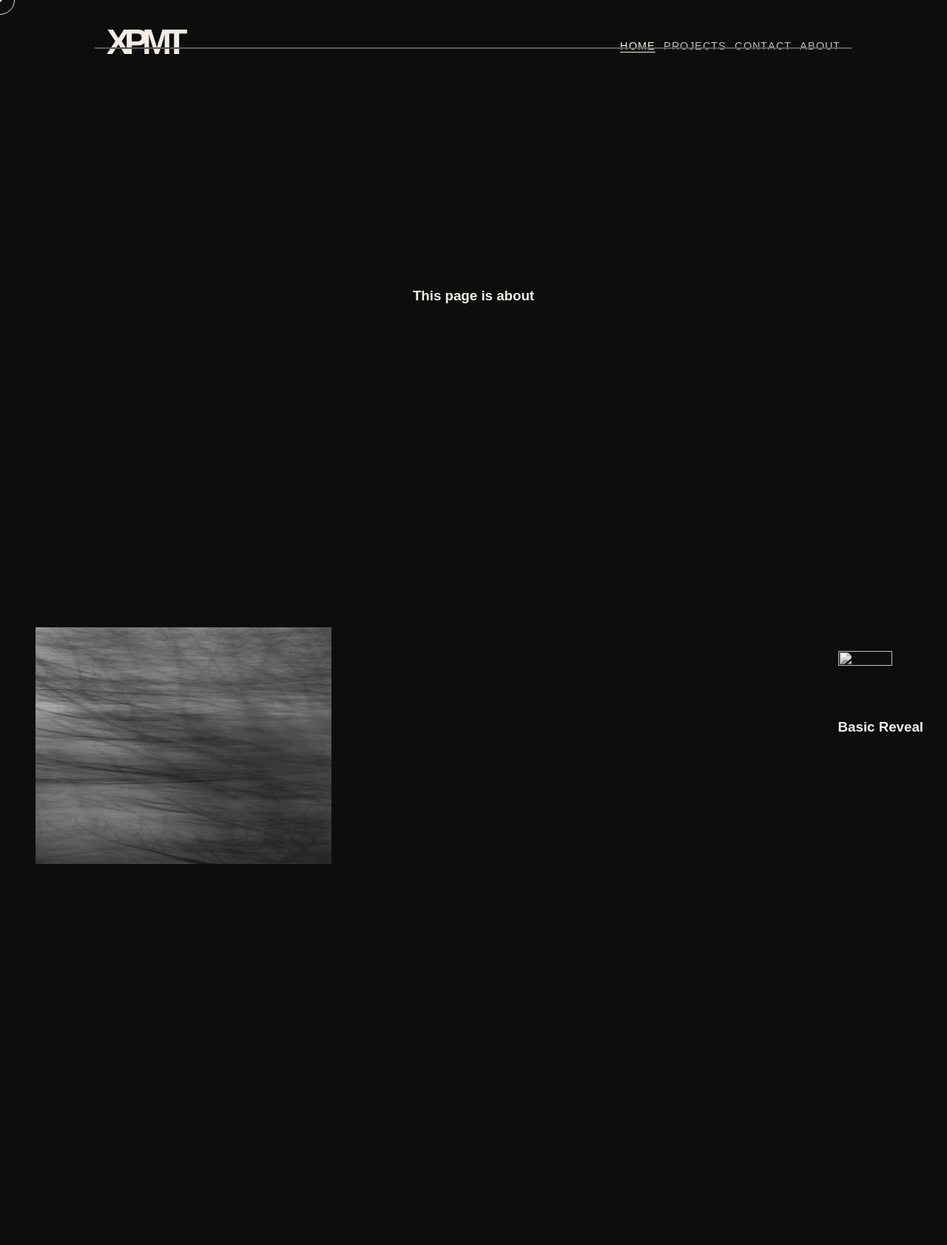
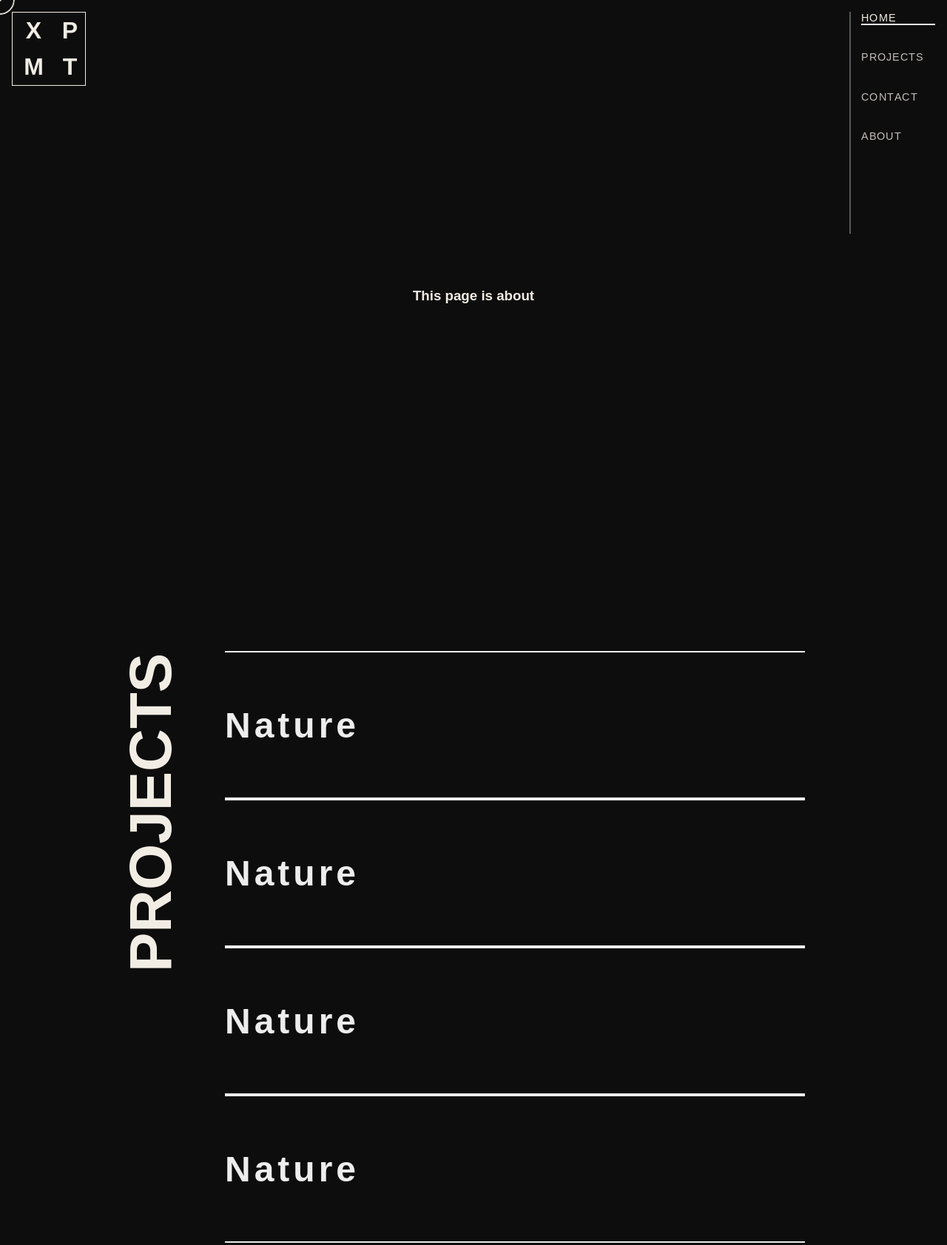
Before and after one commit to Vincent-Wirwicki/Creative-Dev-And-Vanilla-Js, a plain HTML site: page index.html in a window 1280 px wide. Shown: the top 1683 px of the page at 74% size. Drawn offline with Linux system fonts and the light colour scheme.

Commit message:
preload changed / cursor clip path / some layout change

```diff
--- a/css/main.css
+++ b/css/main.css
@@ -9,6 +9,8 @@
 :root {
   --color-text: #f2ede4;
   --color-bg: #0d0d0d;
+  --delay:30ms;
+  --cursor-radius:30px
 }
 
 body {
@@ -17,6 +19,7 @@ body {
   background: var(--color-bg);
   user-select: none;
   cursor: none;
+  overflow-y: hidden;
 }
 
 span {
@@ -26,74 +29,185 @@ span {
 .cursor {
   position: fixed;
   z-index: 99;
-  width: 5px;
-  height: 5px;
+  width: 40px;
+  height: 40px;
   border-radius: 50%;
-  will-change: transform;
-  background-color: var(--color-text);
+  clip-path: circle(50% at 50% 50%);
+  will-change: transform, clip-path;
+  background: none;
   pointer-events: none;
   mix-blend-mode: difference;
+  border: 2px solid var(--color-text);
+  transition: clip-path 300ms ease-out;
 }
 
 .cursor:nth-of-type(2) {
-  width: 40px;
-  height: 40px;
-  /* background-size: 0%; */
-  transition: background 300ms ease;
+  clip-path: circle(5% at 50% 50%);
+  background-color: var(--color-text);
+}
+
+.cursor.hover{
+  clip-path:circle(20% at 50% 50%)
+}
+
+.cursor:nth-of-type(2).hover{
+  clip-path: circle(50% at 50% 50%)
+}
+
+.pre__load {
+  position: fixed;
+  top: 0;
+  left: 0;
+  background: var(--color-bg);
+  z-index: 98;
+  width: 100%;
+  height: 100vh;
+  display: flex;
+  justify-content: center;
+  align-items: center;
+  opacity: 1;
+  transition: 500ms ease-out opacity;
+}
+
+.pre__load.fade__out {
+  opacity: 0;
+  translate: transformY(-100%)
+}
+
+.pre__load__grid__text {
+  height: 300px;
+  width: 300px;
+  display: grid;
+  justify-items: center;
+  align-items: center;
+  grid-template-columns: repeat(2, 1fr);
+  grid-template-rows: repeat(2, 1fr);
   border: 1px solid var(--color-text);
+  clip-path: inset(0 0 0 0);
+}
+
+.pre__load__wrap__letter {
+  animation: 2s 1 cubic-bezier(0.83, 0, 0.17, 1);
+  width: 3rem;
+  height: 3rem;
+  overflow: hidden;
+}
+
+.pre__load__letter {
+  font-size: 3rem;
+  transition: transform 300ms cubic-bezier(0.83, 0, 0.17, 1);
+}
+
+.pre__load__letter.fade__out {
+  transform: translateY(150%) scaleY(2);
+}
+
+.pre__load__wrap__letter:nth-of-type(1) {
+  animation-name: translate-1;
+  animation-delay: var(--delay)
+}
+
+.pre__load__wrap__letter:nth-of-type(2) {
+  animation-name: translate-2;
+  animation-delay: calc(var(--delay)*2)
+}
+
+.pre__load__wrap__letter:nth-of-type(3) {
+  animation-name: translate-3;
+  animation-delay: calc(var(--delay)*3)
+}
+
+.pre__load__wrap__letter:nth-of-type(4) {
+  animation-name: translate-4;
+  animation-delay: calc(var(--delay)*4)
+}
+
+@keyframes translate-1 {
+  25% {transform: translate(150px, 0)}
+  50% {transform: translate(150px, 150px)}
+  75% {transform: translate(0px, 150px)}
+}
+
+@keyframes translate-2 {
+  25% {transform: translate(0, 150px)}
+  50% {transform: translate(-150px, 150px)}
+  75% {transform: translate(-150px, 0)}
+}
+
+@keyframes translate-3 {
+  25% {transform: translate(0, -150px)}
+  50% {transform: translate(150px, -150px)}
+  75% {transform: translate(150px, 0)}
+}
+
+@keyframes translate-4 {
+  25% {transform: translate(-150px, 0)}
+  50% {transform: translate(-150px, -150px)}
+  75% {transform: translate(0px, -150px)}
+}
+
+.logo__wrap{
+  position:fixed;
+  top:1rem;
+  left: 1rem;
+  height:100px;
+  width: 100px;
+  display: grid;
+  justify-items: center;
+  align-items: center;
+  grid-template-columns: repeat(2, 1fr);
+  grid-template-rows: repeat(2, 1fr);
+  border: solid 1px var(--color-text);
+}
+
+.logo {
+  text-transform: uppercase;
+  font-size: 2rem;
+  letter-spacing: -8px;
+}
+
+.logo:hover{
+  transform: scaleX(1.8);
 }
 
 nav {
   position: fixed;
-  left: 10%;
+  top: 1rem;
+  right: 1rem;
   z-index: 2;
-  width: 80%;
-  height: 100px;
+  width: 100px;
+  height: 200px;
   display: flex;
-  align-items: flex-end;
-  justify-content: space-between;
-  padding: 1rem;
-}
-
-.logo {
-  text-transform: uppercase;
-  font-size: 3rem;
-  letter-spacing: -8px;
-}
-
-.nav__menu {
-  height: 30px;
-  width: 30%;
-  display: flex;
+  flex-direction: column;
+  /* align-items: flex-end; */
   justify-content: space-between;
 }
 
-.nav__wrap__text {
-  height: 30px;
+.nav__wrap {
+  height: 40px;
+  width: 100%;
   font-weight: 400;
   opacity: 0.8;
+  overflow: hidden;
   transition: opacity 300ms ease-in;
 }
 
-.nav__wrap__text.active {
+.nav__wrap.active {
   opacity: 1;
 }
 
 .nav__wrap__text {
-  height: fit-content;
-  width: fit-content;
   font-size: 0.9rem;
   letter-spacing: 1px;
   text-transform: uppercase;
   overflow: hidden;
-  height: 20px;
 }
 
 .nav__wrap__text>.nav__text>span {
   will-change: transform;
   transform-style: preserve-3d;
   transform-origin: bottom;
-  transition: transform 300ms cubic-bezier(0.37, 0, 0.63, 1);
+  transition: transform 400ms cubic-bezier(0.37, 0, 0.63, 1);
 }
 
 .nav__wrap__text>.nav__text:first-child>span {
@@ -115,7 +229,7 @@ nav {
 
 .nav__underline {
   display: block;
-  height: 1px;
+  height: 2px;
   width: 100%;
   background: var(--color-text);
   clip-path: inset(0 100% 0 0);
@@ -129,56 +243,19 @@ nav {
 .scroll__progress {
   position: fixed;
   z-index: 2;
-  top: 8%;
-  left: 10%;
-  height: 2px;
-  width: 80%;
+  top: 1rem;
+  right:130px;
+  height: 300px;
+  width: 2px;
   background: #585859;
 }
 
 .scroll__progress__inner {
   background: var(--color-text);
-  width: 0%;
-  height: 100%;
-  will-change: width;
-  transition: width 300ms ease-out;
-}
-
-.pre__load {
-  position: fixed;
-  top: 0;
-  left: 0;
-  background: var(--color-bg);
-  z-index: 98;
   width: 100%;
-  height: 100vh;
-  opacity: 1;
-  transition: 500ms ease-out opacity;
-}
-
-.pre__load.fade__out {
-  opacity: 0;
-  translate: transformY(-100%)
-}
-
-.pre__load__wrap {
-  position: fixed;
-  top: 0;
-  left: 0;
-  width: 100%;
-  height: 100vh;
-  display: flex;
-  justify-content: center;
-  align-items: center;
-  z-index: 999;
-  background: none;
-}
-
-.pre__load__text {
-  text-transform: uppercase;
-  letter-spacing: 2px;
-  font-size: 3rem;
-  transform: translate(-50%, -50%);
+  height: 0%;
+  will-change: height;
+  transition: height 300ms ease-out;
 }
 
 .home {
@@ -189,41 +266,49 @@ nav {
   justify-content: center;
 }
 
-.welcome {
-  font-size: 7rem;
-  font-weight: 100;
-  text-transform: uppercase;
-  color: var(--color-pink);
-}
-
-.welcome__wrap__txt {
-  overflow: hidden;
-}
-
-.welcome__wrap__txt>h3 {
-  transform: translate(0, -100%);
-  transition: 400ms ease-out transform;
-  will-change: transform;
-}
-
 .project {
   width: 100%;
   height: 200vh;
   display: grid;
-  grid-template-columns: repeat(4, 400px);
-  grid-template-rows: repeat(4, 400px);
-  grid-gap: 1rem;
-  padding: 3rem;
+  grid-template-columns: 20% 70%;
+  grid-template-rows: repeat(4, 200px);
+  grid-row-gap: 1rem;
+  padding: 5rem;
   /* background: red; */
 }
 
-.project__wrap__img {
+.project__wrap__section__title{
   width: fit-content;
   height: fit-content;
+  transform: rotate(-90deg) translate(-40%, -100%);
+  grid-area: 1/1/3/1;
+}
+
+.project__section__title{
+  font-size: 5rem;
+  text-transform: uppercase;
+}
+
+.project__wrap {
+  width: 100%;
+  height: 100%;
   overflow: hidden;
-  justify-self: end;
+  display: flex;
+  flex-direction: column;
+  justify-content: space-between;
   filter: grayscale(100%);
   transition: clip-path 600ms ease-out;
+}
+
+.project__title{
+  font-size: 3rem;
+  letter-spacing: 5px;
+}
+
+.project__line{
+  height:2px;
+  width:100%;
+  background: var(--color-text);
 }
 
 .project__img {
@@ -241,7 +326,6 @@ nav {
 }
 
 .project__wrap__img:nth-of-type(1) {
-  grid-area: 1/2/2/4;
   clip-path: inset(0 100% 0 0);
   padding: 2rem;
 }
--- a/index.html
+++ b/index.html
@@ -1,30 +1,40 @@
 <!DOCTYPE html>
 <html lang="en">
+
 <head>
   <meta charset="UTF-8" />
   <meta http-equiv="X-UA-Compatible" content="IE=edge" />
   <meta name="viewport" content="width=device-width, initial-scale=1.0" />
   <link rel="stylesheet" href="css/main.css" />
-    <title>Document</title>
+  <title>Creative dev</title>
 </head>
+
 <body>
   <div class="cursor"></div>
-    <div class="cursor">go to</div>
+  <div class="cursor"></div>
   <div class="pre__load">
-      <div class="pre__load__wrap">
-        <div class="pre__load__wrap__text">
-          <h3 class="pre__load__text"></h3>
-          <!-- <span></span> -->
-          <!-- <p class="pre__load__timer"></p> -->
+    <div class="pre__load__grid__text">
+      <div class="pre__load__wrap__letter">
+        <h3 class="pre__load__letter">X</h3>
       </div>
-        <!-- <svg viewBox="0 0 100 100">
-          <circle></circle>
-        </svg> -->
+      <div class="pre__load__wrap__letter">
+        <h3 class="pre__load__letter">P</h3>
+      </div>
+      <div class="pre__load__wrap__letter">
+        <h3 class="pre__load__letter">M</h3>
+      </div>
+      <div class="pre__load__wrap__letter">
+        <h3 class="pre__load__letter">T</h3>
       </div>
     </div>
+  </div>
+  <div class="logo__wrap">
+    <h1 class="logo">X</h1>
+    <h1 class="logo">P</h1>
+    <h1 class="logo">M</h1>
+    <h1 class="logo">T</h1>
+  </div>
   <nav>
-      <h1 class="logo">XPMT</h1>
-        <div class="nav__menu">
       <div class="nav__wrap">
         <div class="nav__wrap__text">
           <p class="nav__text">Home</p>
@@ -49,7 +59,6 @@
         </div>
         <span class="nav__underline"></span>
       </div>
-        </div>
   </nav>
   <div class="scroll__progress">
     <div class="scroll__progress__inner"></div>
@@ -59,14 +68,43 @@
       <h3>This page is about</h3>
     </section>
     <section id="1" class="project">
-          <!-- <h3>Photos</h3> -->
-          <div class="project__wrap__img">
-            <img class="project__img" src="./img/sagar-somsaale-nIp_Z2UIaSs-unsplash.jpg" alt="">
-            <h3>Basic Reveal</h3>
-
+      <div class="project__wrap__section__title">
+        <h3 class="project__section__title">Projects</h3>
+      </div>
+      <div>
+        <div class="project__wrap">
+          <span class="project__line"></span>
+          <h4 class="project__title">Nature</h4>
+          <!-- <img class="project__img" src="./img/sagar-somsaale-nIp_Z2UIaSs-unsplash.jpg" alt=""> -->
+          <span class="project__line"></span>
+        </div>
+        <div class="project__wrap">
+          <span class="project__line"></span>
+          <h4 class="project__title">Nature</h4>
+          <span class="project__line"></span>
+          <!-- <img class="project__img" src="./img/sagar-somsaale-nIp_Z2UIaSs-unsplash.jpg" alt=""> -->
         </div>
         <div class="project__wrap__img">
-            <img class="project__img" src="./img/fabian-jones-ZD1ixbARhkc-unsplash.webp" alt="">
+          <!-- <img class="project__img" src="./img/fabian-jones-ZD1ixbARhkc-unsplash.webp" alt=""> -->
+        </div>
+        <div class="project__wrap">
+          <span class="project__line"></span>
+          <h4 class="project__title">Nature</h4>
+          <span class="project__line"></span>
+          <!-- <img class="project__img" src="./img/sagar-somsaale-nIp_Z2UIaSs-unsplash.jpg" alt=""> -->
+        </div>
+        <div class="project__wrap__img">
+          <!-- <img class="project__img" src="./img/fabian-jones-ZD1ixbARhkc-unsplash.webp" alt=""> -->
+        </div>
+        <div class="project__wrap">
+          <span class="project__line"></span>
+          <h4 class="project__title">Nature</h4>
+          <span class="project__line"></span>
+          <!-- <img class="project__img" src="./img/sagar-somsaale-nIp_Z2UIaSs-unsplash.jpg" alt=""> -->
+        </div>
+        <div class="project__wrap__img">
+          <!-- <img class="project__img" src="./img/fabian-jones-ZD1ixbARhkc-unsplash.webp" alt=""> -->
+        </div>
       </div>
     </section>
     <section id="2">3</section>
@@ -74,4 +112,5 @@
   </main>
   <script src="js/app.js"></script>
 </body>
+
 </html>
--- a/js/app.js
+++ b/js/app.js
@@ -1,17 +1,14 @@
 const cursors = [...document.querySelectorAll(".cursor")];
 const sections = [...document.querySelectorAll("section")];
-const navLinks = [...document.querySelectorAll(".nav__text")];
 const navLinksWrap = [...document.querySelectorAll(".nav__wrap__text")];
 const navWraps = [...document.querySelectorAll(".nav__wrap")];
 const underlines = [...document.querySelectorAll(".nav__underline")];
 const scrollProgressInner = document.querySelector(".scroll__progress__inner");
-const preLoadText =
-  "This page is about animation and having fun with vanilla javscript";
 const preLoadTitle = document.querySelector(".pre__load__text");
 const images = [...document.querySelectorAll(".project__img")];
 const imagesWrap = [...document.querySelectorAll(".project__wrap__img")];
 // let step = 0;
-let test = 0;
+
 const state = {
   cursor: {
     current: {
@@ -26,10 +23,10 @@ const state = {
   },
   preLoad: {
     text: {
-      length: preLoadText.split(" ").length,
       tick: 300,
     },
     isComplet: false,
+    duration:3000,
   },
   scroll: {
     current: 0,
@@ -55,48 +52,32 @@ const getScrollProgress = () => {
     0;
 };
 
-const preLoadDisplayText = x => {
-  const words = preLoadText.split(" ");
-  if (x > state.preLoad.text.length) {
-    preLoadTitle.innerText = "";
-    return;
-  }
-  setTimeout(() => {
-    x++;
-    preLoadTitle.innerText = words[x - 1];
-    preLoadDisplayText(x);
-  }, state.preLoad.text.tick);
-};
+// const removePreload = () => setTimeout(() => preLoadDiv.remove(), 600);
+const onPreloadLetters = () => {
+  const letters = [...document.querySelectorAll(".pre__load__letter")];
+  setTimeout(()=>letters.forEach((letter,i) => {
+    letter.classList.add("fade__out");
+    letter.style.transitionDelay = `${i*50}ms`
+  }), 2100)
+}
 
 const onPreLoad = () => {
-  document.body.style.overflowY = "hidden";
   const preLoadDiv = document.querySelector(".pre__load");
-  const {
-    preLoad: {
-      text: {
-        tick,
-        length
-      },
-    },
-  } = state;
-  preLoadDisplayText(0);
-  // preLoadTimer();
+  // const preLoadtextWrap = document.querySelector(".pre__load__grid__text");
+  onPreloadLetters();
   setTimeout(() => {
     preLoadDiv.classList.add("fade__out");
     document.body.style.overflowY = "scroll";
     state.preLoad.isComplet = true;
-    setTimeout(() => {
-      //init first animation with observer
-      window.scrollTo({
-        top: 5
-      });
-      preLoadDiv.remove();
-    }, tick);
-  }, tick * (length + 1) + tick);
+    // preLoadtextWrap.style.clipPath="inset(100% 0 100% 0)"
+    // removePreload();
+    setTimeout(() => preLoadDiv.remove(), 600);
+  }, state.preLoad.duration);
 };
 
 //clone nav item
 const createSpan = () => {
+  const navLinks = [...document.querySelectorAll(".nav__text")];
   navLinks.forEach(link => {
     const letters = link.innerText.split("");
     link.innerHTML = "";
@@ -111,30 +92,14 @@ const createSpan = () => {
   });
 };
 
-// const updateCursorsHeightWidth = (r, opacity) => {
-//   cursors[0].style.height = `${r}px`;
-//   cursors[0].style.width = `${r}px`;
-//   cursors[1].style.opacity = `${opacity}`;
-// };
-
-// const updateCursors
-
-// const onCursorHover = () => {
-//   state.cursor.isHover ?
-//     updateCursorsHeightWidth(40, 0) :
-//     updateCursorsHeightWidth(10, 1);
-// };
-
 const onCursorHover = () => {
   state.cursor.isHover
-    ? (cursors[1].style.background = "#f2ede4")
-    : (cursors[1].style.background = "none");
+    ? cursors.forEach(cursor=>cursor.classList.add("hover"))
+    : cursors.forEach(cursor => cursor.classList.remove("hover"));
 };
 
 const onCursorHoverState = () => {
-  const {
-    cursor
-  } = state;
+  const {cursor} = state;
   cursor.isHover = !cursor.isHover;
 };
 
@@ -156,30 +121,18 @@ const onCursorEvents = () => {
 
 const updateCursors = () => {
   cursors.forEach(cursor => {
-    const {
-      height
-    } = cursor.getBoundingClientRect();
-    const {
-      cursor: c,
-      ease
-    } = state;
-    c.current.x = parseFloat(lerp(c.current.x, c.target.x, ease).toFixed(2));
-    c.current.y = parseFloat(lerp(c.current.y, c.target.y, ease).toFixed(2));
+    const {height} = cursor.getBoundingClientRect();
+    const {cursor: c,ease} = state;
+    c.current.x = lerp(c.current.x, c.target.x, ease).toFixed(2);
+    c.current.y = lerp(c.current.y, c.target.y, ease).toFixed(2);
     cursor.style.transform = `translate3d(
-    ${c.current.x - height / 2}px,
-    ${c.current.y - height / 2}px, 0)`;
+    ${parseFloat(c.current.x) - height / 2}px,
+    ${parseFloat(c.current.y) - height / 2}px, 0)`;
   });
 };
 
-// const translateTitles = val =>
-//   titles.forEach((title, i) => {
-//     title.style.transitionDelay = `${30 * i}ms`;
-//     title.style.transform = `translateY(${-val}%)`;
-//   });
-
 const raf = () => {
   updateCursors();
-  // testRaf();
   onCursorHover();
   requestAnimationFrame(raf);
 };
@@ -199,50 +152,44 @@ const options = {
 const observeSections = new IntersectionObserver(entries => {
   entries.forEach((entry, i) => {
     const currentId = entry.target.id;
-    // const color = colors[currentId];
     if (entry.intersectionRatio >= 0.25) {
       updateCssClass(underlines, currentId);
-      updateCssClass(navLinksWrap, currentId);
-      sections[currentId].style.position = "sticky";
+      updateCssClass(navWraps, currentId);
+      // sections[currentId].style.position = "sticky";
     } else {
-      sections[currentId].style.position = "relative";
+      // sections[currentId].style.position = "relative";
     }
   });
 }, options);
 
 //Images from project section
-const observeImages = new IntersectionObserver(entries => {
-  entries.forEach((entry, i) => {
-    if (entry.isIntersecting) {
-      images[i].classList.add("active");
-      imagesWrap[i].classList.add("active");
-    } else {
-      images[i].classList.remove("active");
-      imagesWrap[i].classList.remove("active");
-    }
-  });
-}, options);
+// const observeImages = new IntersectionObserver(entries => {
+//   entries.forEach((entry, i) => {
+//     if (entry.isIntersecting) {
+//       images[i].classList.add("active");
+//       imagesWrap[i].classList.add("active");
+//     } else {
+//       images[i].classList.remove("active");
+//       imagesWrap[i].classList.remove("active");
+//     }
+//   });
+// }, options);
 
 const initObserver = () => {
   sections.forEach(section => observeSections.observe(section));
-  imagesWrap.forEach(image => observeImages.observe(image));
+  // imagesWrap.forEach(image => observeImages.observe(image));
 };
 
 const onMove = e => {
-  const {
-    cursor
-  } = state;
-  const {
-    mx,
-    my
-  } = getMousePos(e);
+  const {cursor} = state;
+  const {mx,my} = getMousePos(e);
   cursor.target.x = mx;
   cursor.target.y = my;
 };
 
 const onScroll = () => {
   getScrollProgress();
-  scrollProgressInner.style.width = `${state.scroll.progress}%`;
+  scrollProgressInner.style.height = `${state.scroll.progress}%`;
 };
 
 const onNavLinksSmothScroll = () =>
```
Lines whose indentation alone changed are shown as unchanged.
